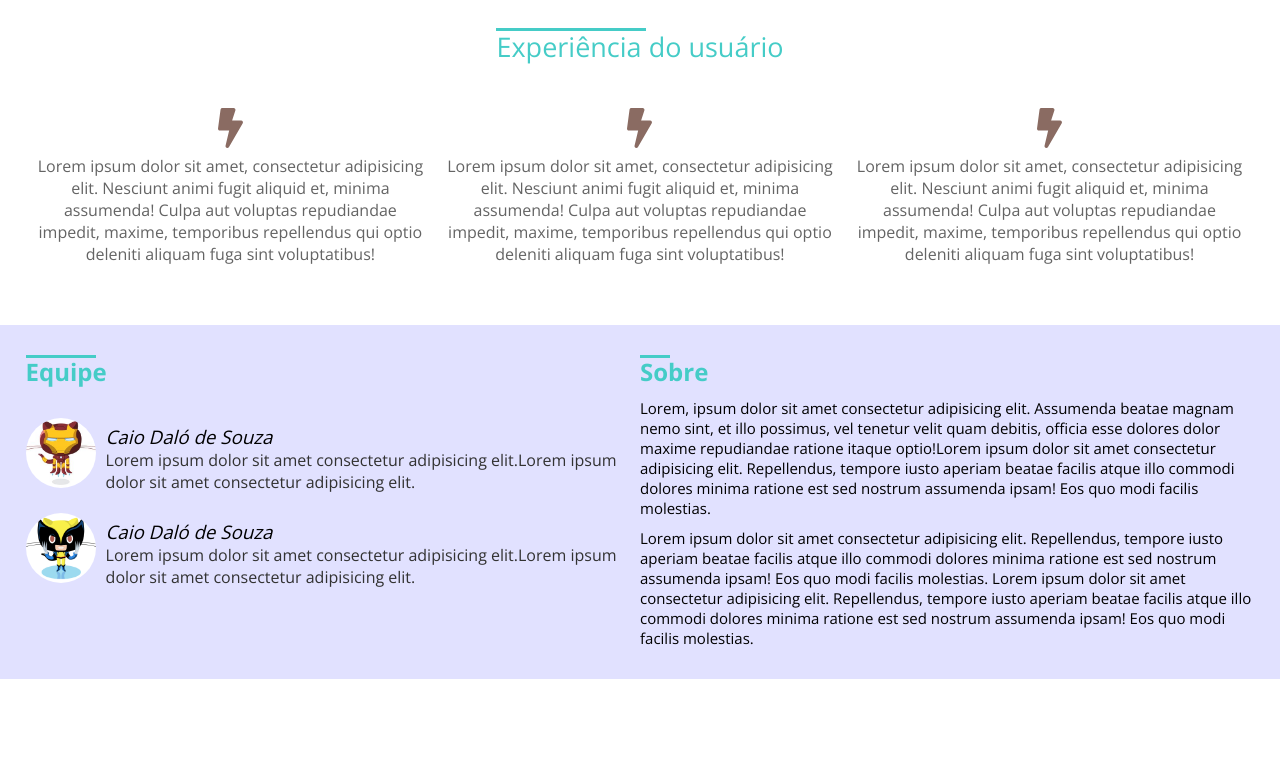
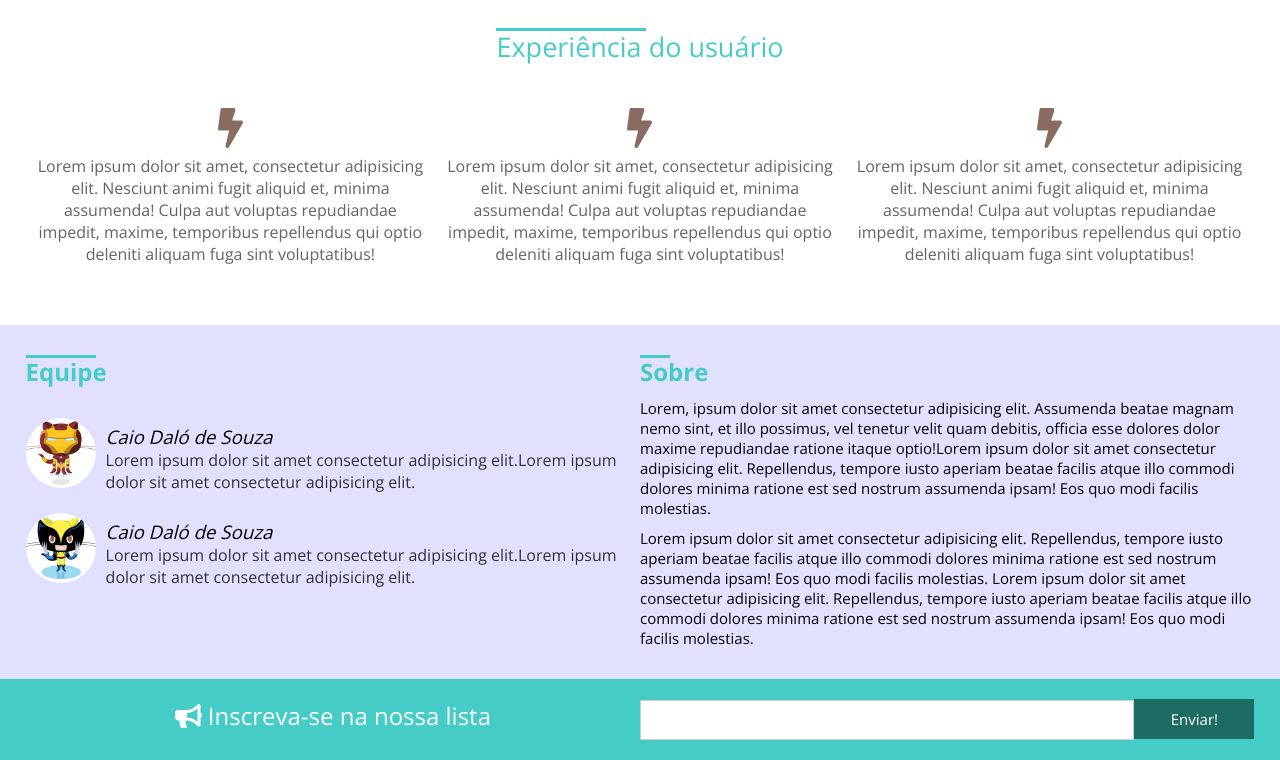
Before and after one commit to CaioDalo/Estudos, a plain HTML site: page FullStack/Projeto 1-WebExpress/index.html in a window 1280 px wide. Shown: the part 613-1373 px from the top of the page. Before the commit the page ends 1292 px from the top, so only its background shows below. Drawn offline with nearby package versions, Linux system fonts and the light colour scheme.

Commit message:
adicionado campo de inscricao

```diff
--- a/FullStack/Projeto 1-WebExpress/css/style.css
+++ b/FullStack/Projeto 1-WebExpress/css/style.css
@@ -10,6 +10,15 @@
     margin: 0 auto;
     padding: 0 2%;
 }
+
+.w50 {
+    width: 50%;
+    float: left;
+}
+
+.center {text-align: center;}
+
+
 
 .clear {clear: both;}
 
@@ -146,6 +155,7 @@ nav.menu-desktop a:hover {
 
 section.equipe-sobre > .container {
     display: flex;
+    flex-wrap: wrap;
 }
 
 .equipe-container {
@@ -195,8 +205,55 @@ section.equipe-sobre > .container {
     margin-top: 20px;
 }
 
+.inscricao {
+    background-color: #45ccc7;
+    padding: 20px 0;
+}
+
+.inscricao-text {
+    color: white;
+    font-weight: normal;
+}
+
+.inscricao-form input[type=text] {
+    width: calc(100% - 120px);
+    height: 40px;
+    background-color: white;
+    border: 1px solid #cccccc;
+    display: inline-block;
+    outline: 0;
+    padding-left: 5px;
+}
+
+.inscricao-form input[type=submit] {
+    width: 120px;
+    height: 40px;
+    background-color: #1d6c64;
+    display: inline-block;
+    cursor: pointer;
+    border: 0;
+    color: white;
+    font-weight: normal;
+    font-size: 15px;
+}
+
+
 @media screen and (max-width: 768px) {
-    .icone-single{
+    .icone-single {
         width: 100%;
     }
+
+    .equipe-container {
+        width: 100%;
+    }
+
+    .sobre-container {
+        width: 100%;
+        margin-top: 60px;
+    }
+
+    .w50 {
+        width: 100%;
+        padding-bottom: 20px;
+    }
 }
--- a/FullStack/Projeto 1-WebExpress/index.html
+++ b/FullStack/Projeto 1-WebExpress/index.html
@@ -91,7 +91,7 @@
                             <p>Lorem ipsum dolor sit amet consectetur adipisicing elit.Lorem ipsum dolor sit amet consectetur adipisicing elit.</p>
                         </div><!--descricao-avatar-->
                     </div><!--avatar-box-->
-                 </div><!--equipe-container-->
+                </div><!--equipe-container-->
 
                 <div class="sobre-container">
                     <div class="line-text">
@@ -105,6 +105,20 @@
             </div><!--container-->
         </section><!--equipe-sobre-->
 
+        <section class="inscricao">
+            <div class="container">
+                <div class="w50 center">
+                    <h2 class="inscricao-text"><i class="fas fa-bullhorn"></i> Inscreva-se na nossa lista</h2>
+                </div>
+                <div class="w50 center">
+                    <form class="inscricao-form">
+                        <input type="text" name="" id=""><input type="submit" value="Enviar!" name="acao">
+                    </form>
+                </div>
+                <div class="clear"></div>
+            </div><!--container-->
+        </section><!--inscricao-->
+
     </body>
 
     <script src="https://cdnjs.cloudflare.com/ajax/libs/font-awesome/5.14.0/js/all.min.js"></script>
```
